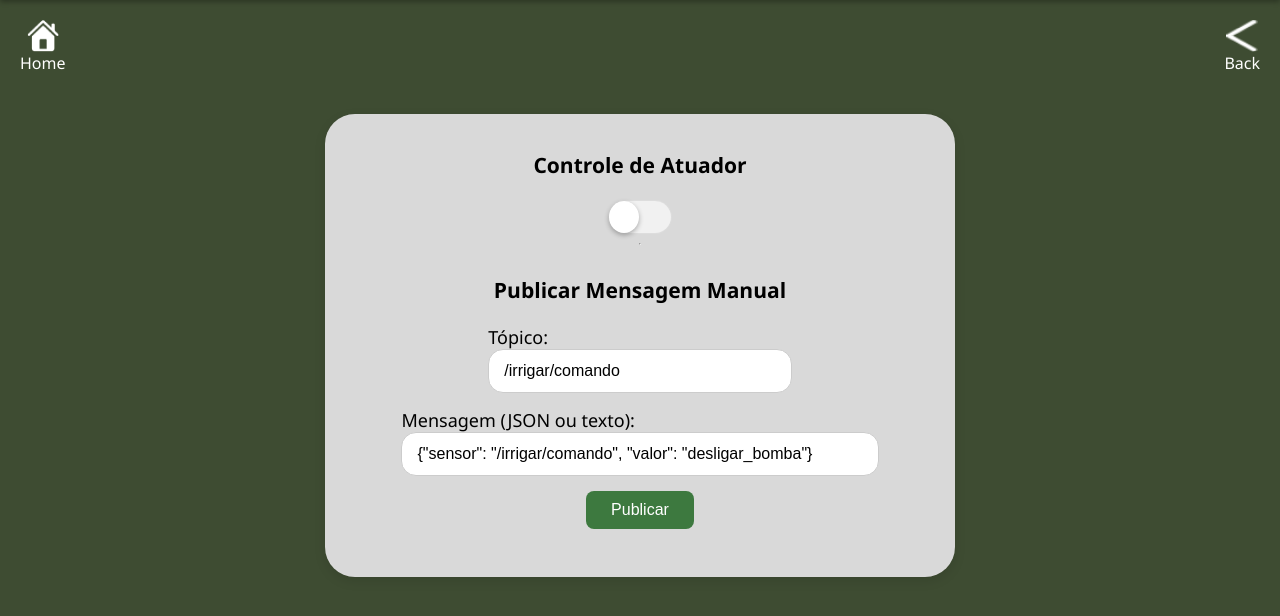
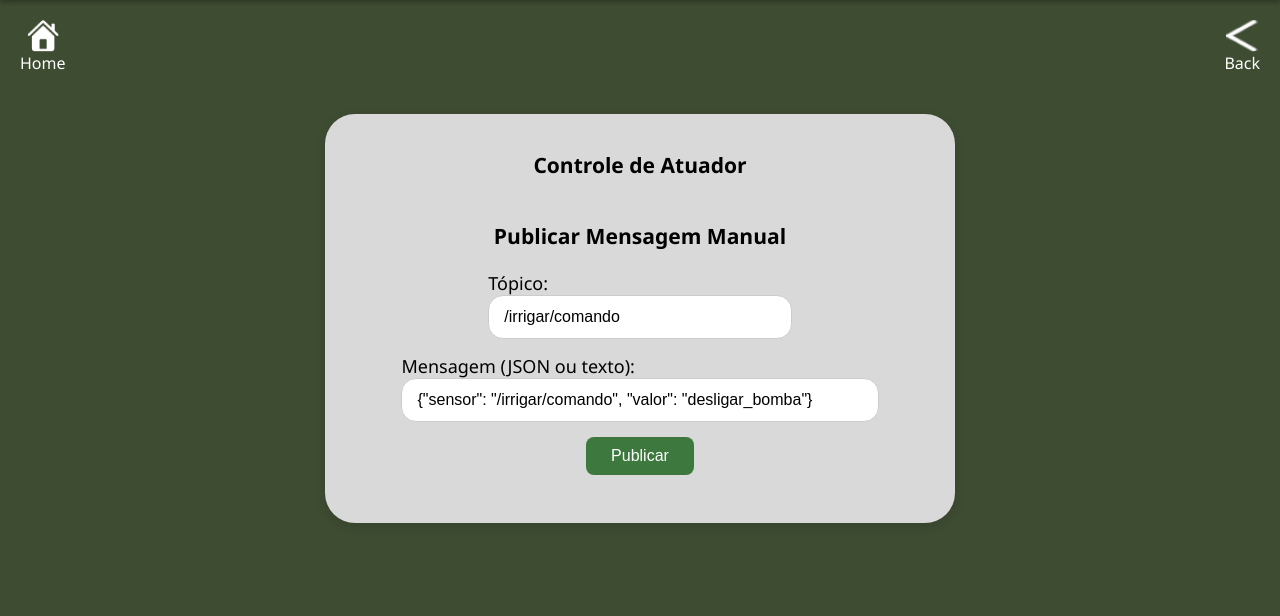
Before and after one commit to DraNefario/flask_app, a Flask app: page /publish in a window 1280 px wide. Shown: the part 52-668 px from the top of the page. Run offline with Flask 3, Linux system fonts and the light colour scheme; some libraries are stand-ins or nearby versions.

Commit message:
Update publish.html

```diff
--- a/expcriativa/templates/publish.html
+++ b/expcriativa/templates/publish.html
@@ -3,13 +3,8 @@
     <div class="container-publish mt-5">
         <!-- Switch -->
         <h3 class="publish-h3">Controle de Atuador</h3>
-        <div class="switch__container mb-4">
-            <input onclick='handleClick(this,this.id);' id="control" class="switch switch--shadow" type="checkbox">
-            <label for="control"></label>
-        </div>
 
         <!-- Formulário de Publicação -->
-        <hr>
         <h3>Publicar Mensagem Manual</h3>
         <div class="form-group">
             <label for="topicInput">Tópico:</label>
```
